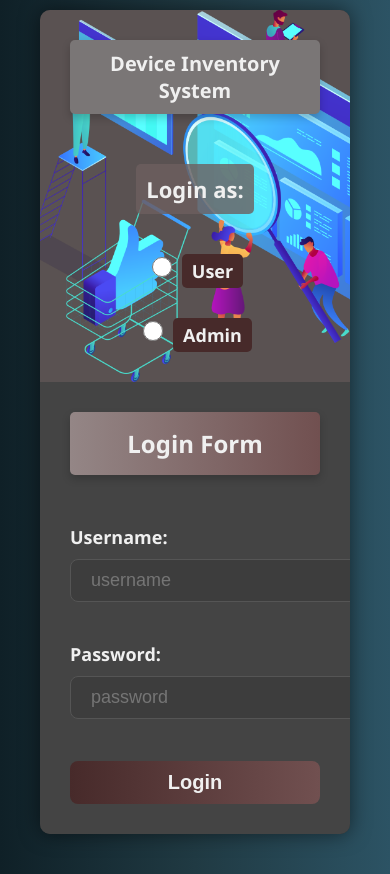
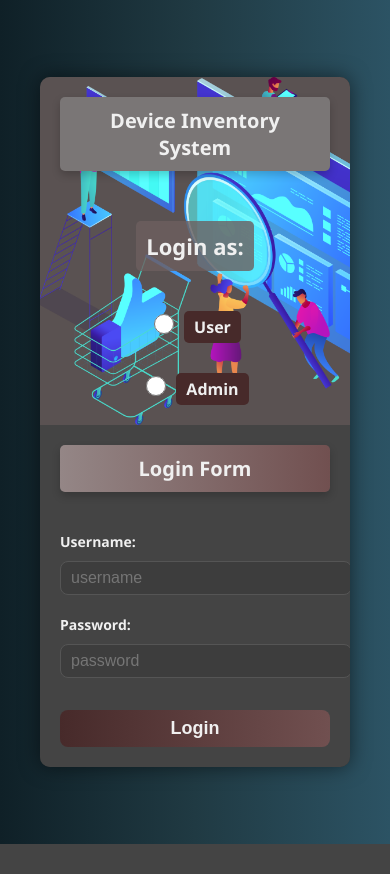
Before and after one commit to Aristocratjnr/device-inventory-system, a Flask app: page /login in a window 390 px wide. After the commit the page ends 844 px from the top, so only its background shows below. Run offline with Flask 3, Linux system fonts and the light colour scheme; data comes from the database, SQL or seed files in the repository.

Commit message:
Update login.css for improved input control styling and responsiveness

```diff
--- a/static/login.css
+++ b/static/login.css
@@ -194,4 +194,55 @@
   .admin {
     font-size: 18px;
   }
+
+  .input-control {
+    margin: 10px 0;
+  }
+
+  .input-control input {
+    padding: 8px 15px;
+  }
+
+  .input-control label {
+    font-size: 16px;
+  }
+
+  .flashes {
+    font-size: 24px;
+  }
 }
+
+@media (max-width: 576px) {
+  .column1,
+  .column2 {
+    padding: 20px;
+  }
+
+  .h1 {
+    font-size: 20px;
+    padding: 10px 20px;
+  }
+
+  .btn {
+    font-size: 18px;
+    padding: 8px 15px;
+  }
+
+  .user,
+  .admin {
+    font-size: 16px;
+  }
+
+  .input-control input {
+    font-size: 16px;
+    padding: 7px 10px;
+  }
+
+  .input-control label {
+    font-size: 14px;
+  }
+
+  .flashes {
+    font-size: 20px;
+  }
+}
```
